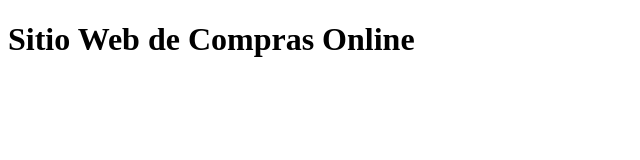
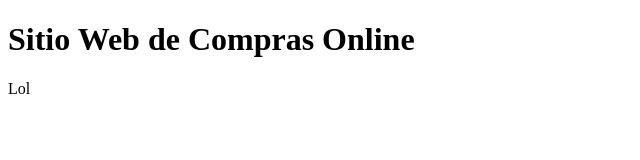
Before and after one commit to GBX001/practica, a plain HTML site: page index.html in a window 1280 px wide. Shown: the full height of the page, 0-640 px from the left. Drawn offline with Linux system fonts and the light colour scheme.

Commit message:
Update index.html

```diff
--- a/index.html
+++ b/index.html
@@ -7,5 +7,6 @@
 </head>
 <body>
 <h1>Sitio Web de Compras Online</h1>
+  <p>Lol</p>
 </body>
 </html>
```
